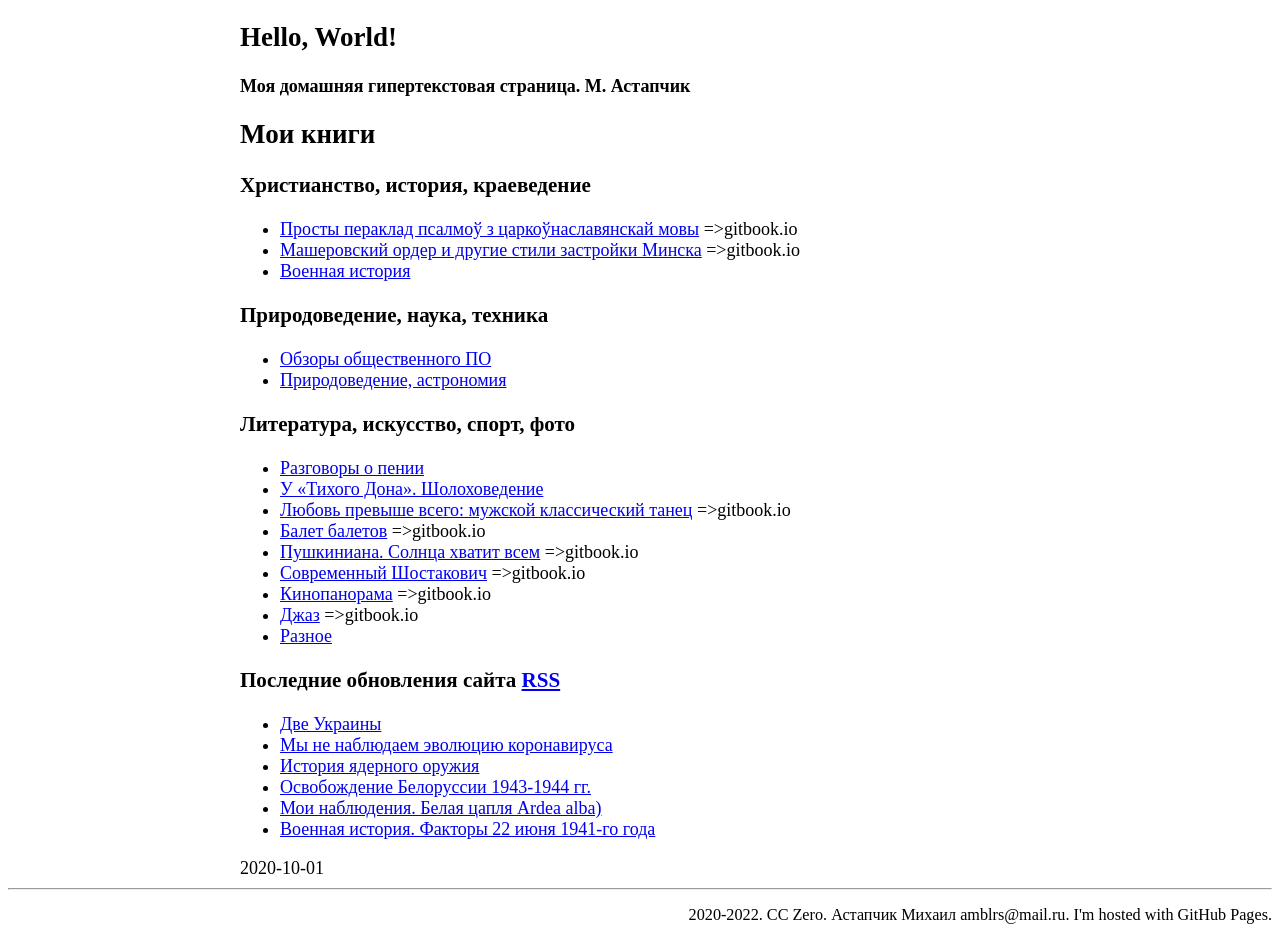
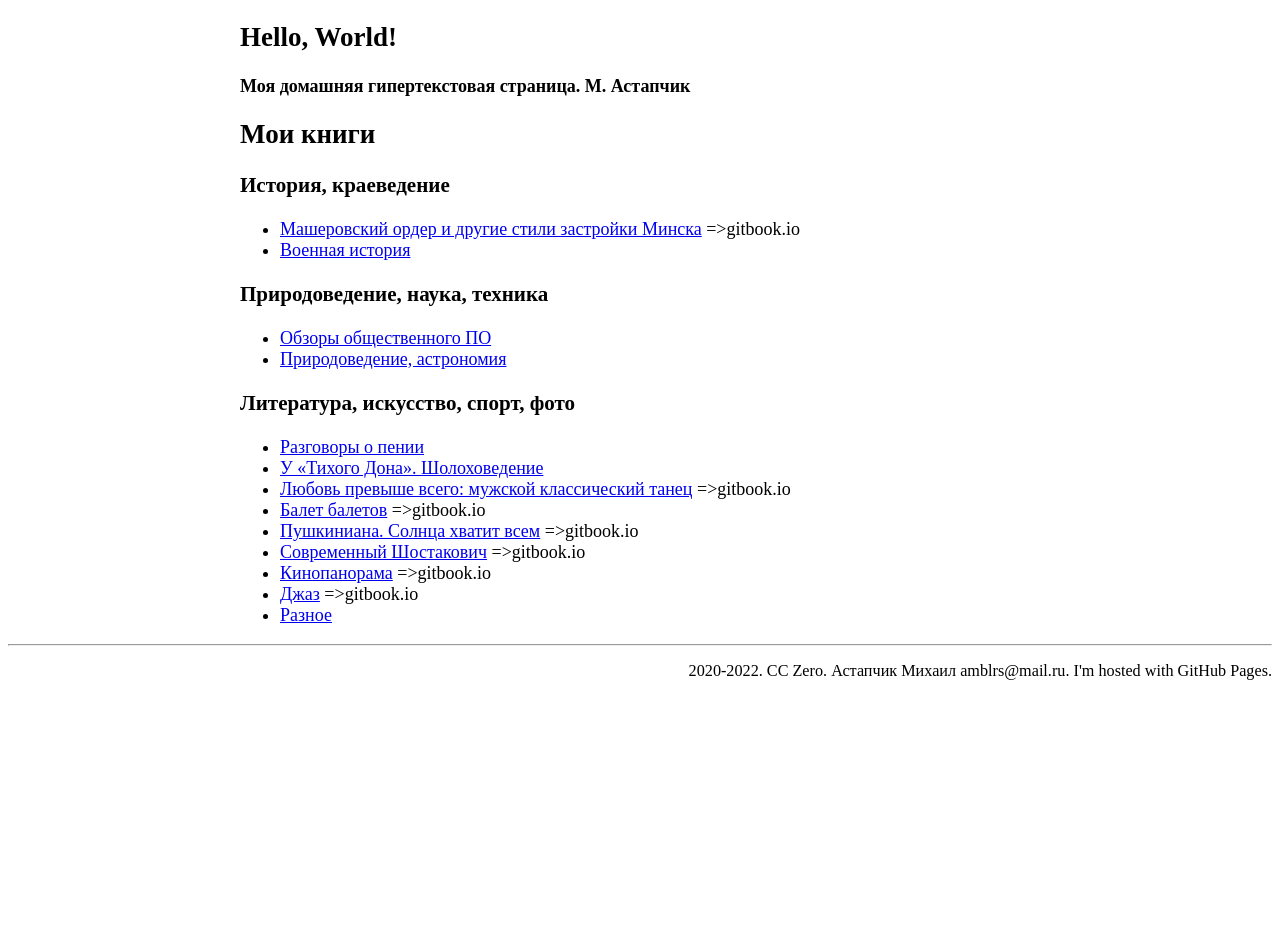
Before and after one commit to astapm/astapm.github.io, a plain HTML site: page index.html in a window 1280 px wide. After the commit the page ends 800 px from the top, so only its background shows below. Drawn offline with Linux system fonts and the light colour scheme.

Commit message:
Update index.html

```diff
--- a/index.html
+++ b/index.html
@@ -23,9 +23,9 @@
 <h1 id="hello-world">Hello, World!</h1>
 <p><strong>Моя домашняя гипертекстовая страница. М. Астапчик</strong></p>
 <h2 id="мои-книги">Мои книги</h2>
-<h3 id="христианство-история-краеведение">Христианство, история, краеведение</h3>
+<h3 id="христианство-история-краеведение">История, краеведение</h3>
 <ul>
-<li><a href="https://mihailastapchik.gitbook.io/psalcir/">Просты пераклад псалмоў з царкоўнаславянскай мовы</a> =&gt;gitbook.io</li>
+<!-- <li><a href="https://mihailastapchik.gitbook.io/psalcir/">Просты пераклад псалмоў з царкоўнаславянскай мовы</a> =&gt;gitbook.io</li> -->
 <li><a href="https://mihailastapchik.gitbook.io/minskij-promenad/">Машеровский ордер и другие стили застройки Минска</a> =&gt;gitbook.io</li>
 <li><a href="vhistory/index.html">Военная история</a></li>
 </ul>
@@ -46,16 +46,8 @@
 <li><a href="https://mihailastapchik.gitbook.io/jazz/">Джаз</a> =&gt;gitbook.io</li>
 <li><a href="misc/index.html">Разное</a></li>
 </ul>
-<h3 id="последние-обновления-сайта-rss">Последние обновления сайта <a href="rss.xml" rel="alternate" type="application/rss+xml">RSS</a></h3>
-<ul>
-<li><a href="vhistory/ukraina.html">Две Украины</a></li>
-<li><a href="nature/corona.html">Мы не наблюдаем эволюцию коронавируса</a></li>
-<li><a href="vhistory/nuclear.html">История ядерного оружия</a></li>
-<li><a href="vhistory/belorussia.html">Освобождение Белоруссии 1943-1944 гг.</a></li>
-<li><a href="nature/ardea.html">Мои наблюдения. Белая цапля Ardea alba)</a></li>
-<li><a href="vhistory/june1941.html">Военная история. Факторы 22 июня 1941-го года</a></li>
-</ul>
-<time>2020-10-01</time>
+
+
 </article>
 <footer>
 <hr />
```
